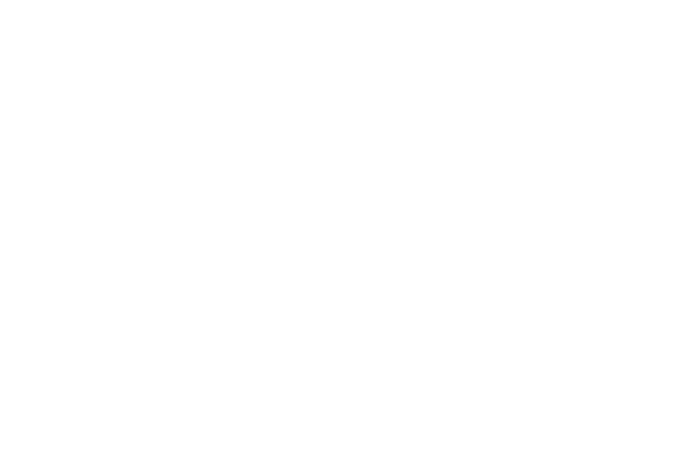
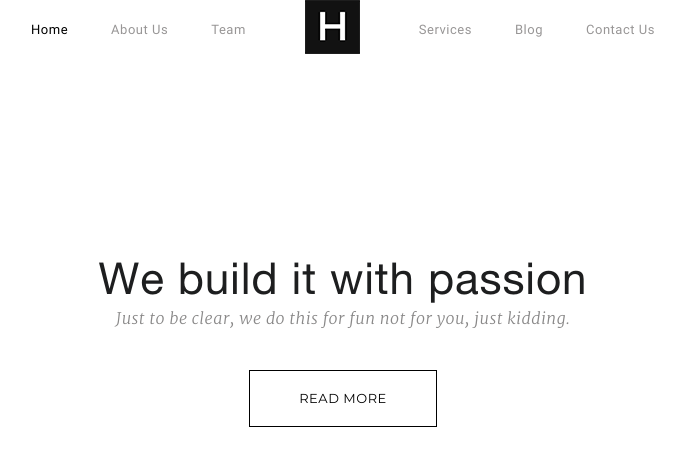
Before and after one commit to 1Slivador1Dali1/Site-for-WP_1, a plain HTML site: page index.html in a window 1280 px wide. Shown: the whole page, without its empty margins (297-982 px from the left). Drawn offline with Linux system fonts and the light colour scheme.

Commit message:
add header

```diff
--- a/css/style.css
+++ b/css/style.css
@@ -1,6 +1,6 @@
 @font-face {
   font-family: "Helvetica";
-  src: url(../fonts/HelveticaNeueLTProLt.otf), format('.otf');
+  src: url(../fonts/HelveticaNeueLTProLt.otf), format(".otf");
   font-weight: 300;
   font-style: normal;
   font-display: swap;
@@ -8,7 +8,7 @@
 
 @font-face {
   font-family: "Helvetica";
-    src: url(../fonts/HelveticaNeueLTProMd.otf), format('.otf');
+  src: url(../fonts/HelveticaNeueLTProMd.otf), format(".otf");
   font-weight: 500;
   font-style: normal;
   font-display: swap;
@@ -16,7 +16,7 @@
 
 @font-face {
   font-family: "Helvetica";
-    src: url(../fonts/HelveticaNeueLTProRoman.otf), format('.otf');
+  src: url(../fonts/HelveticaNeueLTProRoman.otf), format(".otf");
   font-weight: 400; /*????*/
   font-style: normal;
   font-display: swap;
@@ -24,7 +24,7 @@
 
 @font-face {
   font-family: "Merriweather";
-    src: url(../fonts/Merriweather-LightItalic.ttf), format('.ttf');
+  src: url(../fonts/Merriweather-LightItalic.ttf), format(".ttf");
   font-weight: 300;
   font-style: italic;
   font-display: swap;
@@ -32,7 +32,7 @@
 
 @font-face {
   font-family: "Montserrat";
-    src: url(../fonts/Montserrat-Light.ttf), format('.ttf');
+  src: url(../fonts/Montserrat-Light.ttf), format(".ttf");
   font-weight: 300;
   font-style: normal;
   font-display: swap;
@@ -40,7 +40,7 @@
 
 @font-face {
   font-family: "Montserrat";
-    src: url(../fonts/Montserrat-Regular.ttf), format('.ttf');
+  src: url(../fonts/Montserrat-Regular.ttf), format(".ttf");
   font-weight: 400;
   font-style: normal;
   font-display: swap;
@@ -48,8 +48,96 @@
 
 @font-face {
   font-family: "Roboto";
-    src: url(../fonts/Roboto-Regular.ttf), format('.ttf');
+  src: url(../fonts/Roboto-Regular.ttf), format(".ttf");
   font-weight: 400;
   font-style: normal;
   font-display: swap;
 }
+
+* {
+  box-sizing: border-box;
+}
+
+body {
+  padding: 0;
+  margin: 0;
+}
+
+.container {
+  width: 1200px;
+  padding: 0px 15px;
+  margin: 0 auto;
+}
+
+.header {
+
+}
+
+.menu {
+  padding: 0;
+  margin: 0;
+  list-style: none;
+  display: flex;
+  justify-content: center;
+  align-items: center;
+  gap: 43px;
+}
+
+.menu__item a {
+  font-family: "Roboto";
+  font-size: 13px;
+  line-height: 17px;
+  font-weight: 400;
+  letter-spacing: 0.04em;
+  color: #989696;
+  text-decoration: none;
+}
+
+.active a {
+  color: #010101;
+}
+
+.logo {
+  margin: 0 16px;
+}
+
+.header__content {
+  text-align: center;
+}
+
+.header__title {
+  font-family: "Helvetica";
+  font-size: 44px;
+  line-height: 41px;
+  font-weight: 400;
+  letter-spacing: 0.02em;
+  color: #1d1e1f;
+  margin: 207px auto 4px;
+}
+
+.header__text {
+  font-family: "Merriweather";
+  font-size: 16px;
+  line-height: 17px;
+  font-weight: 300;
+  letter-spacing: 0.03em;
+  color: #898888;
+  margin: 0 auto 43px;
+}
+
+.header__button {
+  width: 188px;
+  height: 57px;
+  border: 1px solid #000000;
+  font-family: "Montserrat";
+  font-size: 13px;
+  line-height: 17px;
+  font-weight: 400;
+  letter-spacing: 0.04em;
+  color: #000000;
+  text-decoration: none;
+  display: flex;
+  justify-content: center;
+  align-items: center;
+  margin: 0 auto 206px;
+}
--- a/index.html
+++ b/index.html
@@ -3,9 +3,29 @@
 <head>
     <meta charset="UTF-8">
     <meta name="viewport" content="width=device-width, initial-scale=1.0">
+    <link rel="stylesheet" href="./css/style.css">
     <title>Document</title>
 </head>
 <body>
-
+    <header class="header">
+        <div class="container">
+            <nav>
+                <ul class="menu">
+                    <li class="menu__item active"><a href="#">Home</a></li>
+                    <li class="menu__item"><a href="#">About Us</a></li>
+                    <li class="menu__item"><a href="#">Team</a></li>
+                    <li class="menu__item"><a href="#"><img src="img/logo.png" alt="" class="logo"></a></li>
+                    <li class="menu__item"><a href="#">Services</a></li>
+                    <li class="menu__item"><a href="#">Blog</a></li>
+                    <li class="menu__item"><a href="#">Contact Us</a></li>
+                </ul>
+            </nav>
+            <div class="header__content">
+                <h1 class="header__title">We build it with passion</h1>
+                <p class="header__text">Just to be clear, we do this for fun not for you, just kidding.</p>
+                <a href="#" class="header__button">READ MORE</a>
+            </div>
+        </div>
+    </header>
 </body>
 </html>
```
Lines whose indentation alone changed are shown as unchanged.
